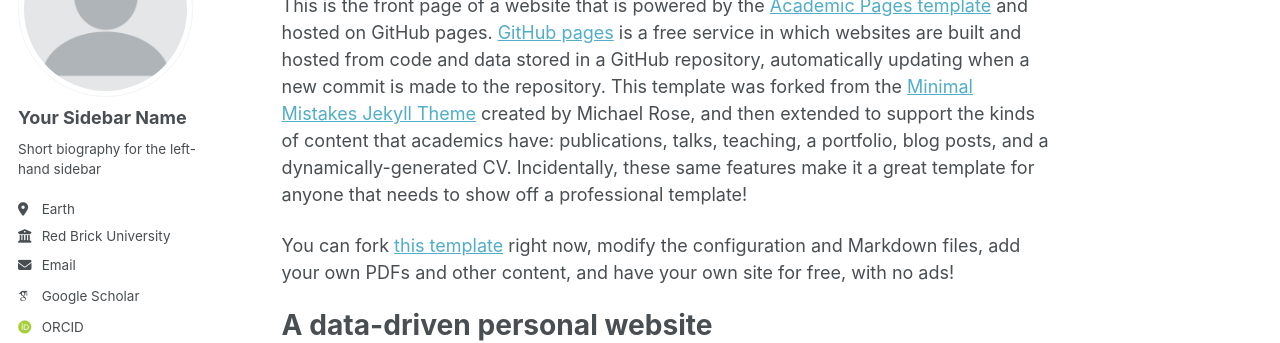
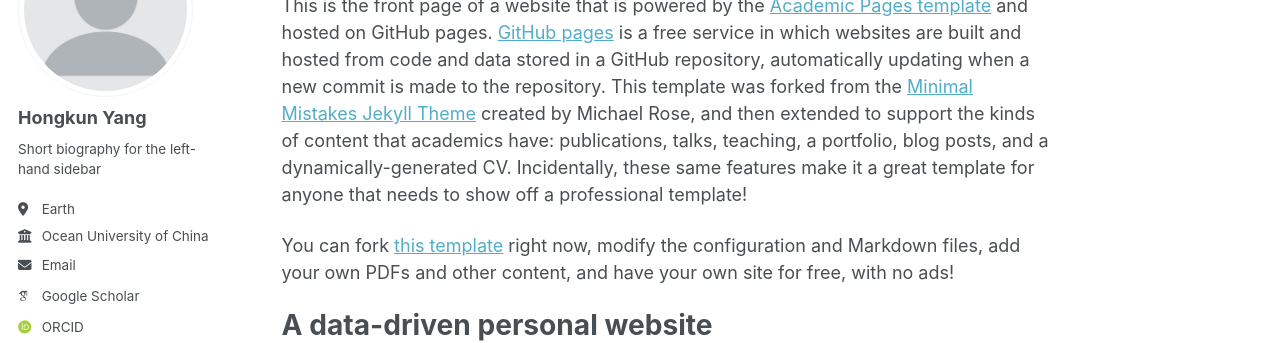
Before and after one commit to CharlesYang-CN/my_personal_website, a Jekyll site: the page built from _pages/about.md, in a window 1280 px wide. Shown: the part 179-522 px from the top of the page. Built offline with Jekyll 4.4.1, drawn with Linux system fonts in a browser that asks for light colours; some web fonts are replaced; a script bundle is joined from its source files by our own code; library files that are not in the unit come from our copies.

Commit message:
Update author information in _config.yml
Signed-off-by: Charles_Yang <yanghongkun@stu.ouc.edu.cn>

```diff
--- a/_config.yml
+++ b/_config.yml
@@ -24,13 +24,13 @@ repository               : "academicpages/academicpages.github.io"
 author:
   # Biographic information
   avatar           : "profile.png"
-  name             : "Your Sidebar Name"
+  name             : "Hongkun Yang"
   pronouns         : # example: "she/her"
   bio              : "Short biography for the left-hand sidebar"
   location         : "Earth"
-  employer         : "Red Brick University"
+  employer         : "Ocean University of China"
   uri              : # URL
-  email            : "none@example.org"
+  email            : "hongkunyang16@gmail.com"
 
   # Academic websites
   academia         : # URL
```
